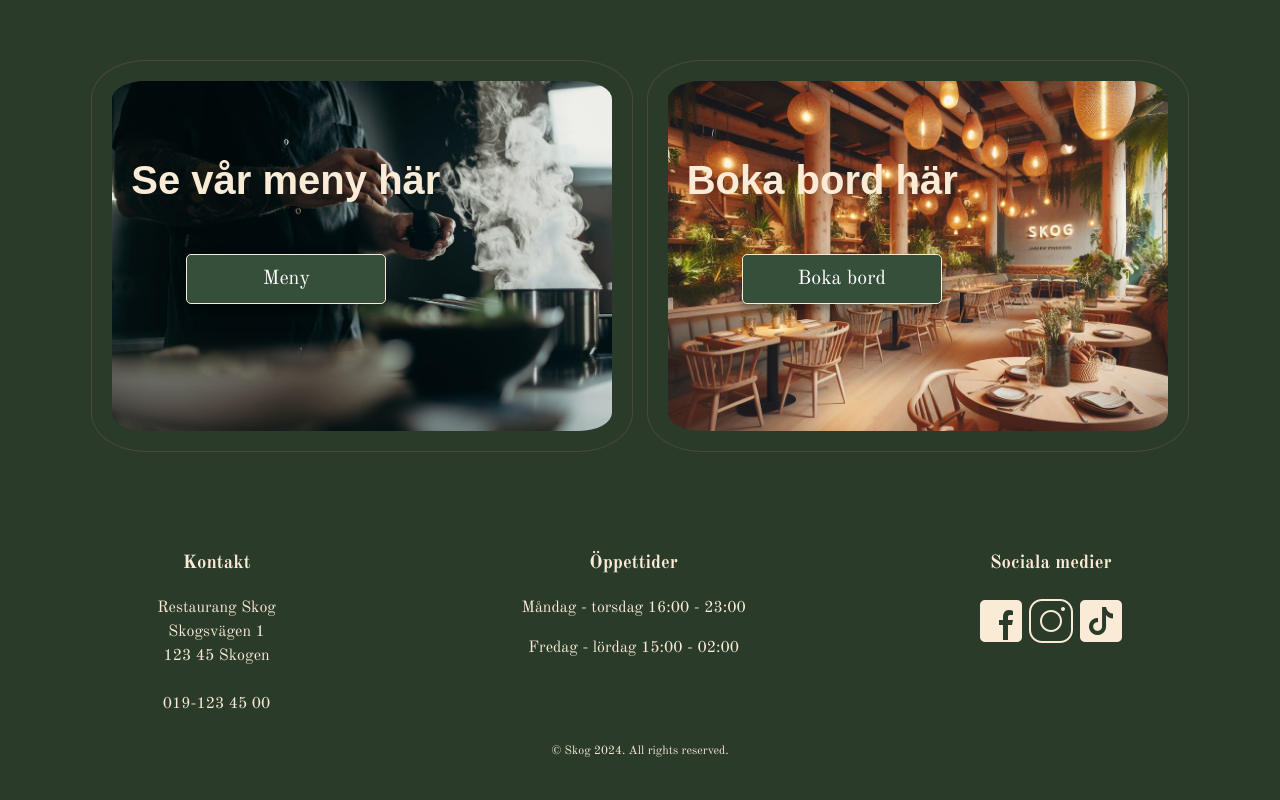
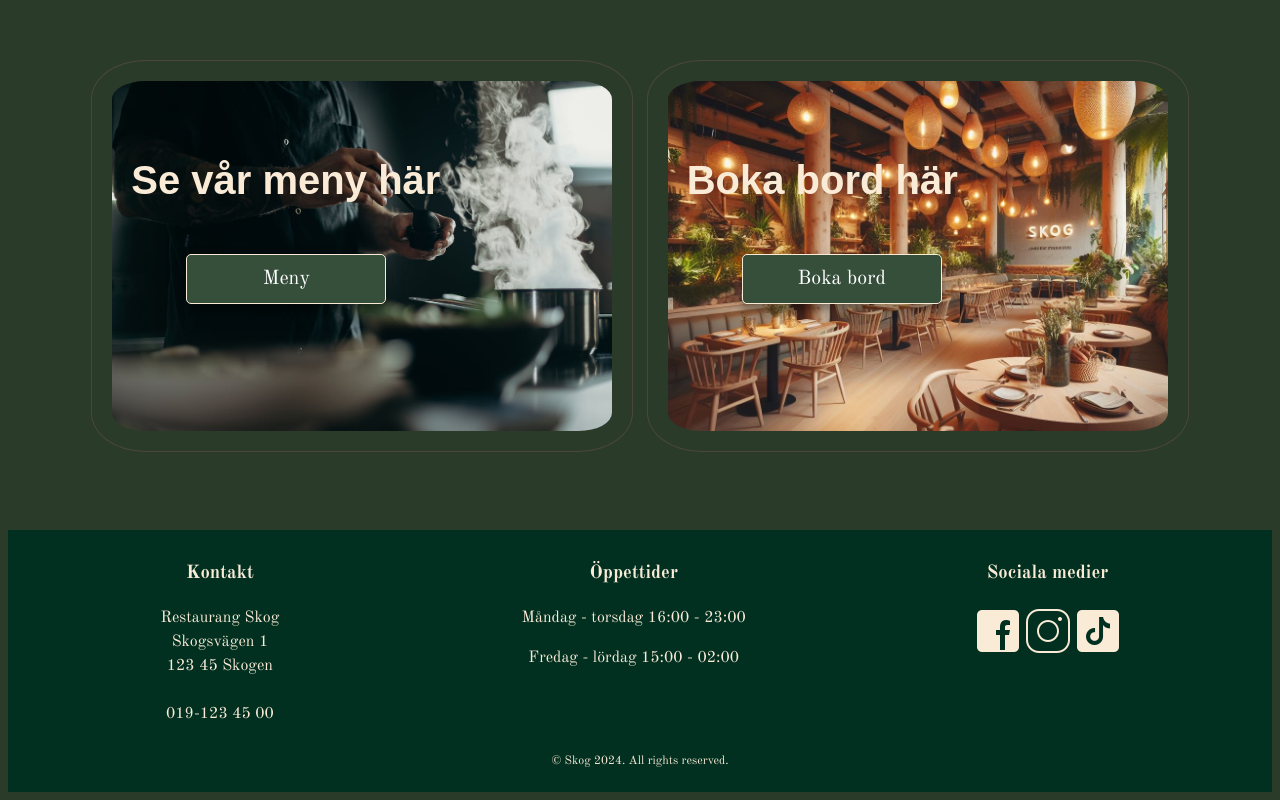
Before and after one commit to Medieinstitutet/the-restaurant-dream-team-6, a React (Vite) app: page / in a window 1280 px wide. Shown: the part 770-1570 px from the top of the page. Built offline with nearby package versions, Linux system fonts and the light colour scheme.

Commit message:
added .wrapper again

```diff
--- a/src/components/Footer.tsx
+++ b/src/components/Footer.tsx
@@ -3,6 +3,7 @@
 export const Footer = () => {
   return (
     <>
+      <div className="wrapper">
         <div className="footer">
           <div className="adress">
             <h3>Kontakt</h3>
@@ -33,6 +34,7 @@ export const Footer = () => {
           </div>
         </div>
         <p className="copy">&copy; Skog 2024. All rights reserved.</p>
+      </div>
     </>
   );
 };
```
Lines whose indentation alone changed are shown as unchanged.
